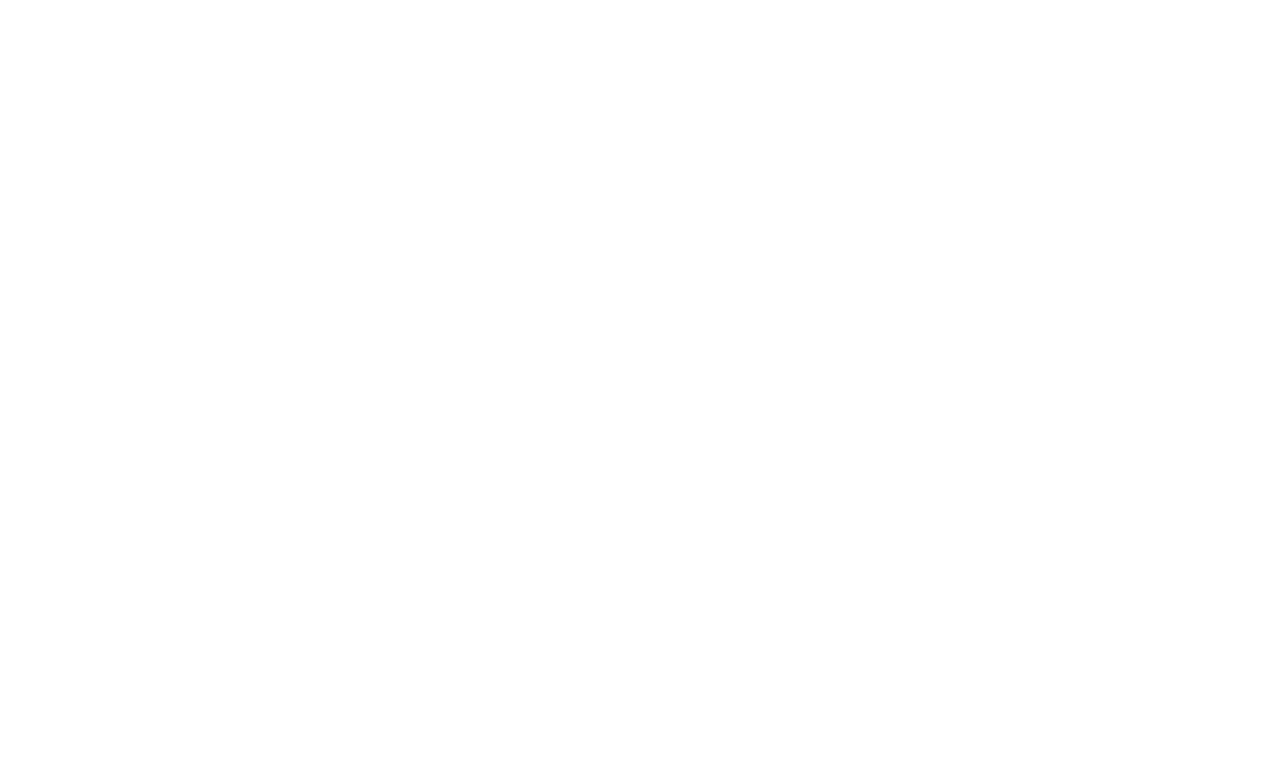
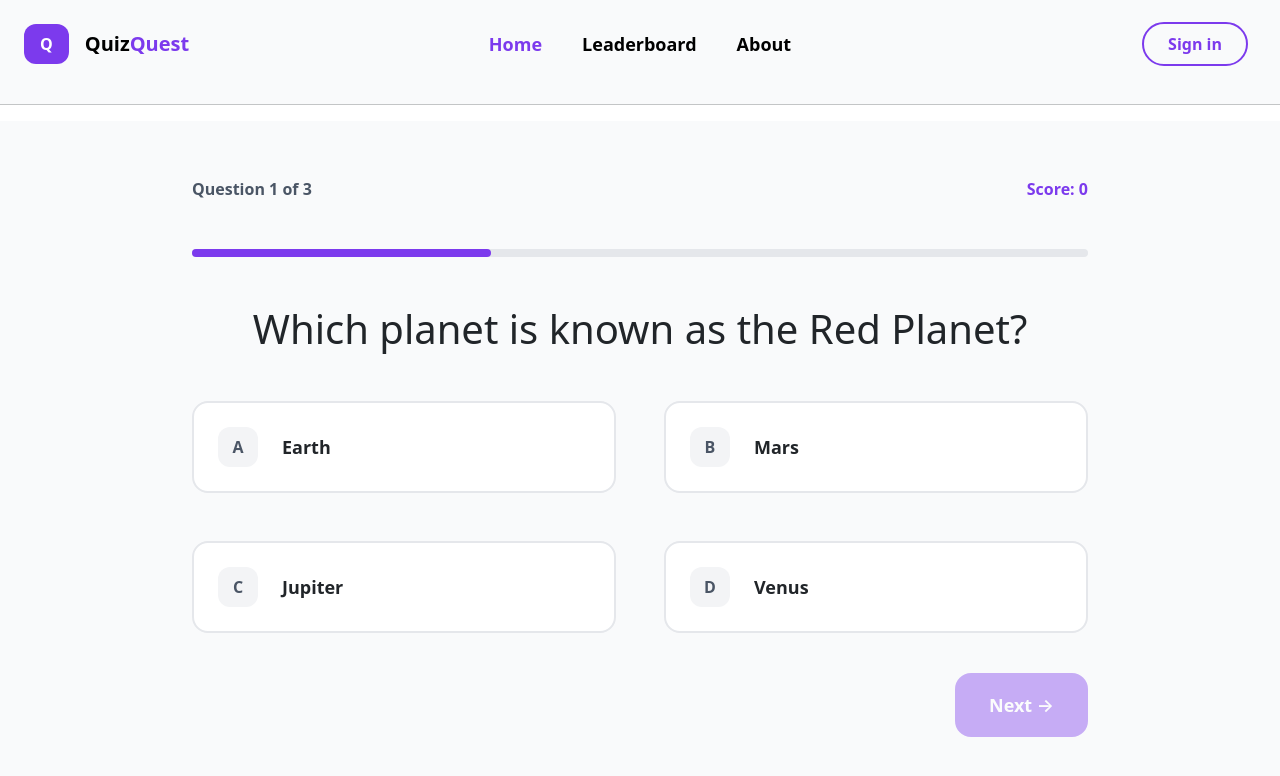
Before and after one commit to Ansh-Kathil/QuizQuest, a React (Vite) app: page /quiz in a window 1280 px wide. Before the commit this address had no page. Shown: the top 776 px of the page. Built offline with nearby package versions, Linux system fonts and the light colour scheme.

Commit message:
quiz_frontend

```diff
--- a/src/App.jsx
+++ b/src/App.jsx
@@ -1,6 +1,7 @@
 import { BrowserRouter, Routes, Route } from 'react-router-dom'
 import Home from './pages/Home'
 import QuizSetupPage from './pages/QuizSetup'
+import Quiz from './pages/Quiz'
 
 function App() {
     return (
@@ -8,6 +9,7 @@
             <Routes>
                 <Route path="/" element={<Home />} />
                 <Route path="/quiz-setup" element={<QuizSetupPage />} />
+                <Route path="/quiz" element={<Quiz />} />
             </Routes>
         </BrowserRouter>
     )
--- a/src/components/Setup.jsx
+++ b/src/components/Setup.jsx
@@ -1,4 +1,5 @@
 import React, { useState } from "react";
+import { Link } from "react-router-dom";
 
 export default function QuizSetup() {
     const [difficulty, setDifficulty] = useState("medium");
@@ -118,15 +119,15 @@
                     </div>
 
                     {/* Start */}
-                    <div className="mt-10 font-semibold text-lg! ">
+                    <div className="mt-10 w-full font-semibold text-lg! ">
 
-                    <button
-                        className="mt-12  border rounded-2xl! w-full py-4
+                    <Link to={'/quiz'}
+                        className="mt-12 block text-center border rounded-2xl! no-underline! w-full! py-4
                         bg-[#7C3AED] text-white text-lg font-bold
                         hover:bg-[#6D28D9] transition"
                         >
                         Start Quiz →
-                    </button>
+                    </Link>
                     </div>
 
                 </div>
--- /dev/null
+++ b/src/pages/Quiz.jsx
@@ -0,0 +1,157 @@
+import React, { useState } from "react";
+import { useNavigate } from "react-router-dom";
+import Header from "../components/Header";
+
+const questions = [
+    {
+        question: "Which planet is known as the Red Planet?",
+        options: ["Earth", "Mars", "Jupiter", "Venus"],
+        answer: "Mars",
+    },
+    {
+        question: "What is the capital of France?",
+        options: ["London", "Berlin", "Paris", "Madrid"],
+        answer: "Paris",
+    },
+    {
+        question: "How many continents are there?",
+        options: ["5", "6", "7", "8"],
+        answer: "7",
+    },
+];
+
+export default function Quiz() {
+    const navigate = useNavigate();
+    const [currentQuestion, setCurrentQuestion] = useState(0);
+    const [selectedAnswer, setSelectedAnswer] = useState(null);
+    const [score, setScore] = useState(0);
+
+    const question = questions[currentQuestion];
+    const handleNext = () => {
+        if (selectedAnswer === question.answer) {
+            setScore(score + 1);
+        }
+        if (currentQuestion === questions.length - 1) {
+            navigate("/results", {
+                state: {
+                    score: score,
+                    total: questions.length
+                }
+            });
+            setSelectedAnswer(null);
+            return;
+        }
+
+        setCurrentQuestion(currentQuestion + 1);
+    };
+
+
+
+    return (
+        <div>
+            <Header/>
+
+        <div className="min-h-screen bg-gray-50 px-6 py-14">
+
+            <div className="max-w-4xl mx-auto">
+
+                {/* Top information */}
+                <div className="flex justify-between items-center mb-8">
+
+                    <p className="font-semibold text-gray-600">
+                        Question {currentQuestion + 1} of {questions.length}
+                    </p>
+
+                    <p className="font-bold text-[#7C3AED]">
+                        Score: {score}
+                    </p>
+
+                </div>
+
+
+                {/* Progress */}
+                <div className="w-full h-2 bg-gray-200 rounded-full mb-12">
+                    <div
+                        className="h-2 bg-[#7C3AED] rounded-full"
+                        style={{
+                            width: `${((currentQuestion + 1) / questions.length) * 100}%`
+                        }}
+                    />
+                </div>
+
+
+                {/* Question */}
+                <div className="text-center">
+
+
+                    <h1 className="text-4xl font-bold leading-tight">
+                        {question.question}
+                    </h1>
+
+                </div>
+
+
+                {/* Answers */}
+                <div className="grid grid-cols-2 gap-5 mt-12">
+
+                    {question.options.map((option, index) => (
+
+                        <button
+                            key={option}
+                            onClick={() => setSelectedAnswer(option)}
+                            className={`text-left p-6 rounded-2xl! border-2 bg-white transition ${selectedAnswer === option
+                                ? "border-[#7C3AED] bg-purple-50"
+                                : "border-gray-200 hover:border-[#7C3AED]"
+                                }`}
+                        >
+
+                            <div className="flex items-center gap-4">
+
+                                <div
+                                    className={`w-10 h-10 rounded-xl! flex items-center justify-center font-bold ${selectedAnswer === option
+                                        ? "bg-[#7C3AED] text-white"
+                                        : "bg-gray-100 text-gray-600"
+                                        }`}
+                                >
+                                    {String.fromCharCode(65 + index)}
+                                </div>
+
+                                <span className="font-semibold text-lg">
+                                    {option}
+                                </span>
+
+                            </div>
+
+                        </button>
+
+                    ))}
+
+                </div>
+
+
+                {/* Next */}
+
+                <div className="flex justify-end mt-10">
+
+
+
+                    <button
+                        disabled={!selectedAnswer}
+                        onClick={handleNext}
+                        className="font-semibold text-lg! border-2 px-8 py-3 rounded-2xl! bg-[#7C3AED]! text-white! border-[#7C3AED]! no-underline!
+                        disabled:opacity-40 disabled:cursor-not-allowed
+                        hover:bg-[#6D28D9] transition"
+                    >
+                        Next →
+                    </button>
+
+                </div>
+
+
+
+            </div>
+
+        </div>
+        </div>
+    );
+}
```
